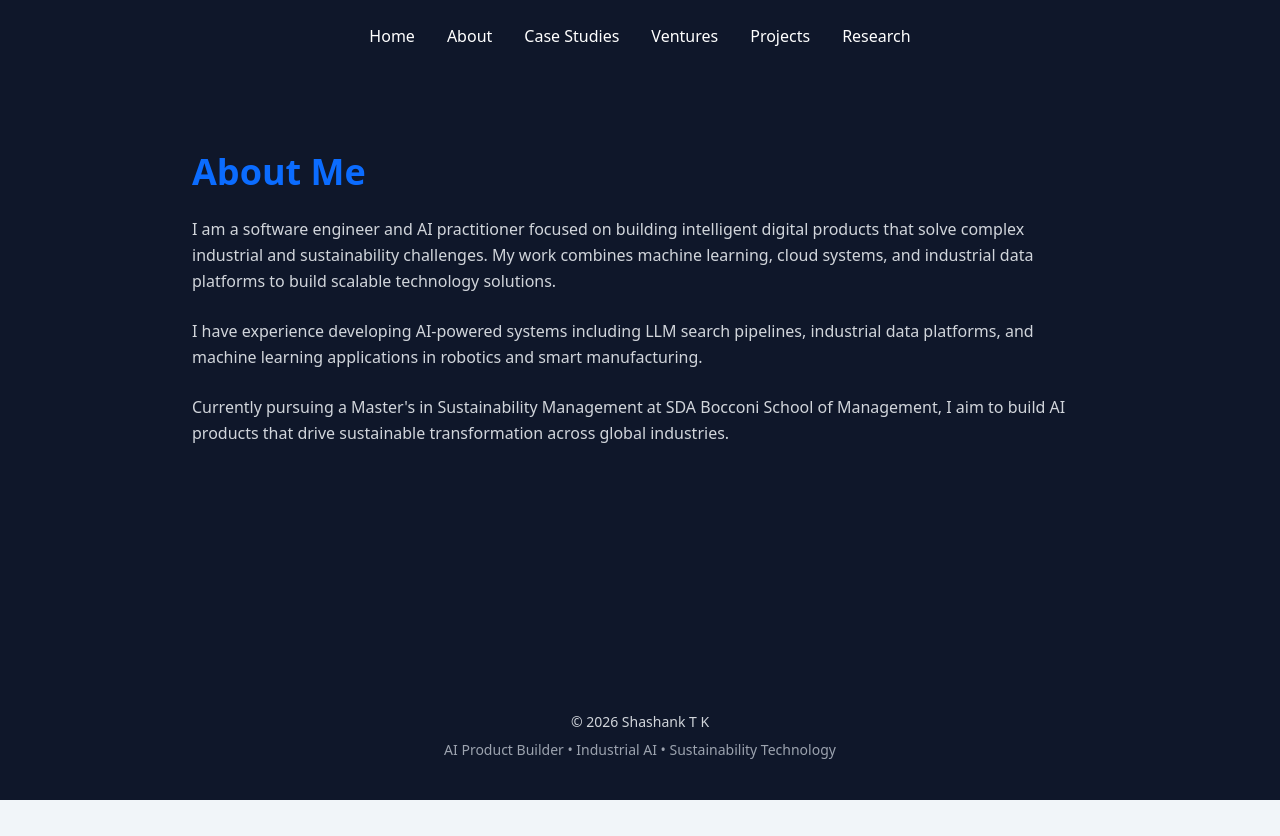
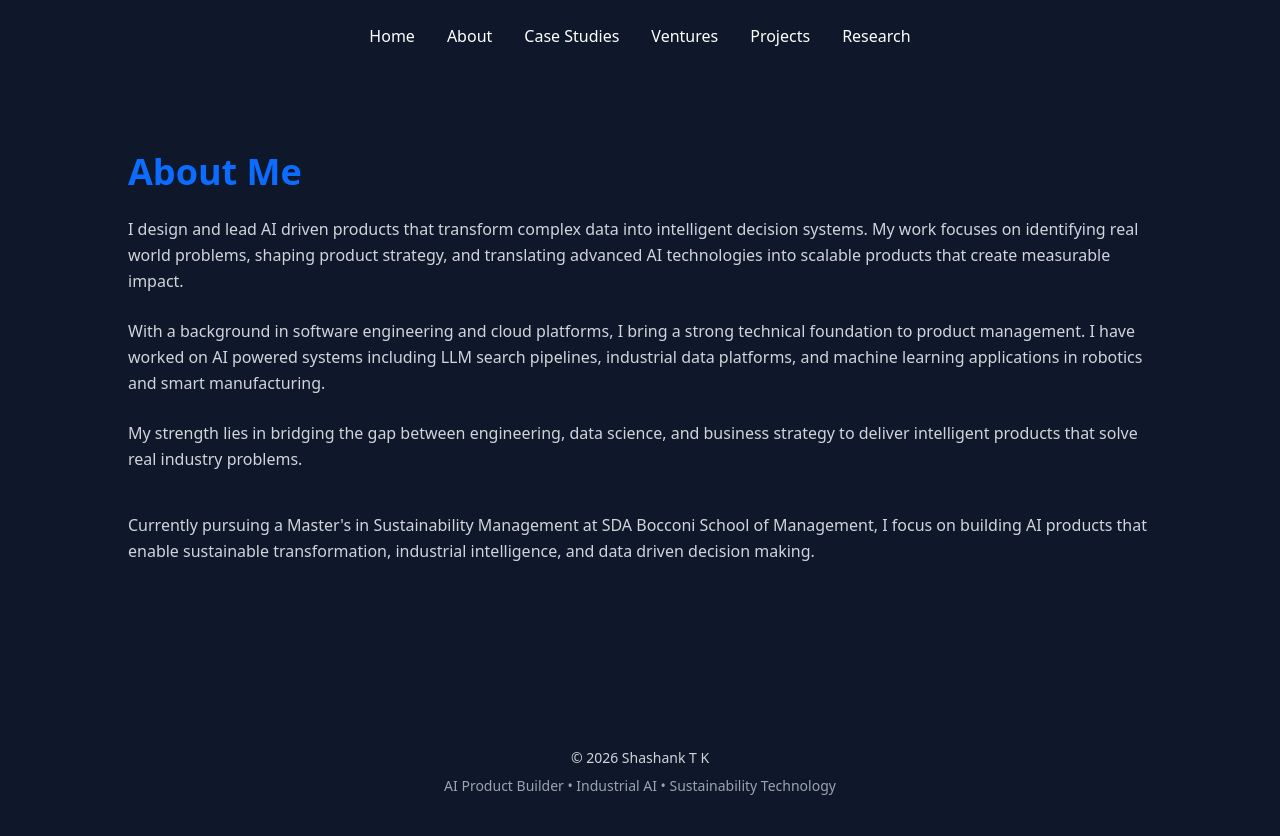
Before and after one commit to shashank-dj/Portfolio, a React (Vite) app: page /about in a window 1280 px wide. Before the commit the page ends 800 px from the top, so only its background shows below. Built offline with nearby package versions, Linux system fonts and the light colour scheme.

Commit message:
Update About.jsx

```diff
--- a/src/pages/About.jsx
+++ b/src/pages/About.jsx
@@ -3,29 +3,42 @@ import React from "react";
 export default function About() {
   return (
     <section className="bg-dark text-white py-20 px-6">
-      <div className="max-w-4xl mx-auto">
+      <div className="max-w-5xl mx-auto">
 
-        <h1 className="text-4xl font-bold mb-6 text-primary">About Me</h1>
+        <h1 className="text-4xl font-bold mb-6 text-primary">
+          About Me
+        </h1>
 
         <p className="text-gray-300 leading-relaxed mb-6">
-          I am a software engineer and AI practitioner focused on building
-          intelligent digital products that solve complex industrial and
-          sustainability challenges. My work combines machine learning,
-          cloud systems, and industrial data platforms to build scalable
-          technology solutions.
+          I design and lead AI driven products that transform complex data into
+          intelligent decision systems. My work focuses on identifying real world
+          problems, shaping product strategy, and translating advanced AI
+          technologies into scalable products that create measurable impact.
         </p>
 
         <p className="text-gray-300 leading-relaxed mb-6">
-          I have experience developing AI-powered systems including LLM
-          search pipelines, industrial data platforms, and machine learning
-          applications in robotics and smart manufacturing.
+          With a background in software engineering and cloud platforms, I bring
+          a strong technical foundation to product management. I have worked on
+          AI powered systems including LLM search pipelines, industrial data
+          platforms, and machine learning applications in robotics and smart
+          manufacturing.
         </p>
 
-        <p className="text-gray-300 leading-relaxed">
-          Currently pursuing a Master's in Sustainability Management at
-          SDA Bocconi School of Management, I aim to build AI products
-          that drive sustainable transformation across global industries.
+        <p className="text-gray-300 leading-relaxed mb-10">
+          My strength lies in bridging the gap between engineering, data science,
+          and business strategy to deliver intelligent products that solve real
+          industry problems.
         </p>
+
+        <p className="text-gray-300 leading-relaxed mb-16">
+          Currently pursuing a Master's in Sustainability Management at SDA
+          Bocconi School of Management, I focus on building AI products that
+          enable sustainable transformation, industrial intelligence, and
+          data driven decision making.
+        </p>
+
+
+
 
       </div>
     </section>
```
